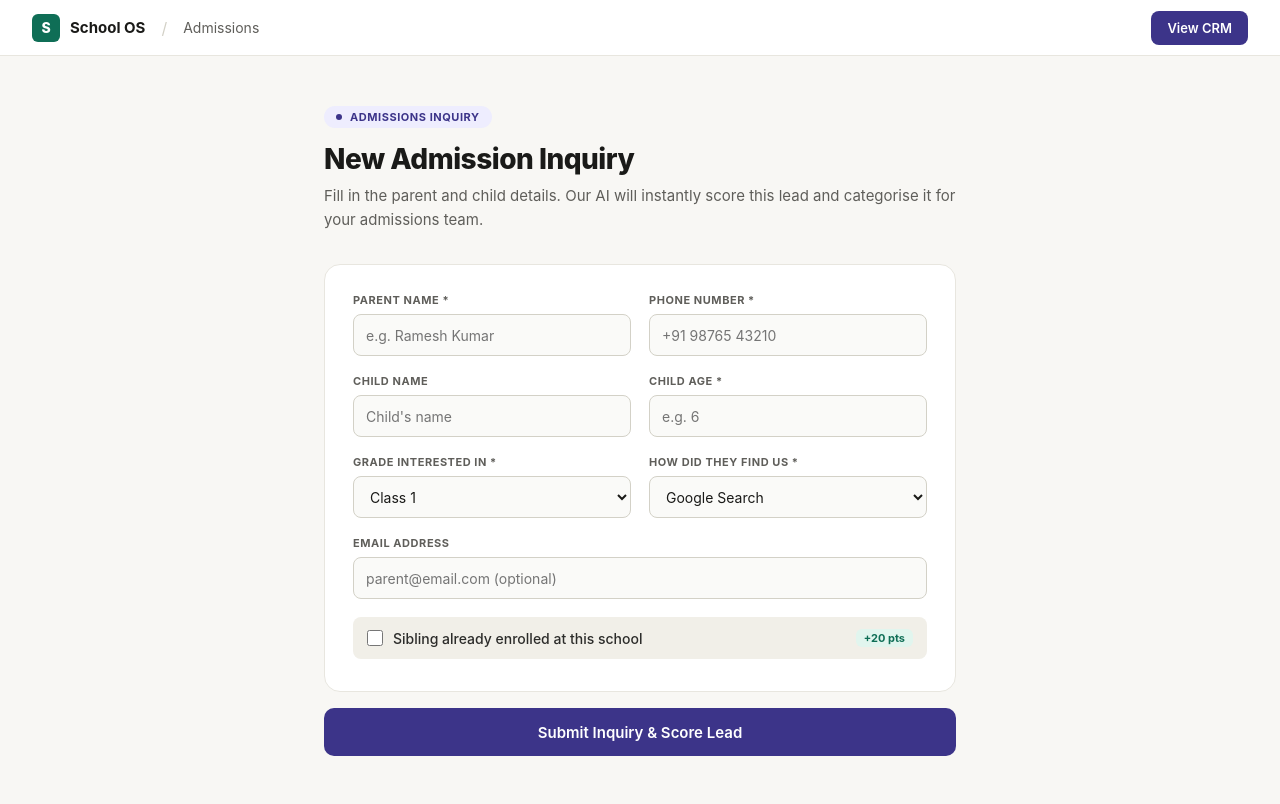
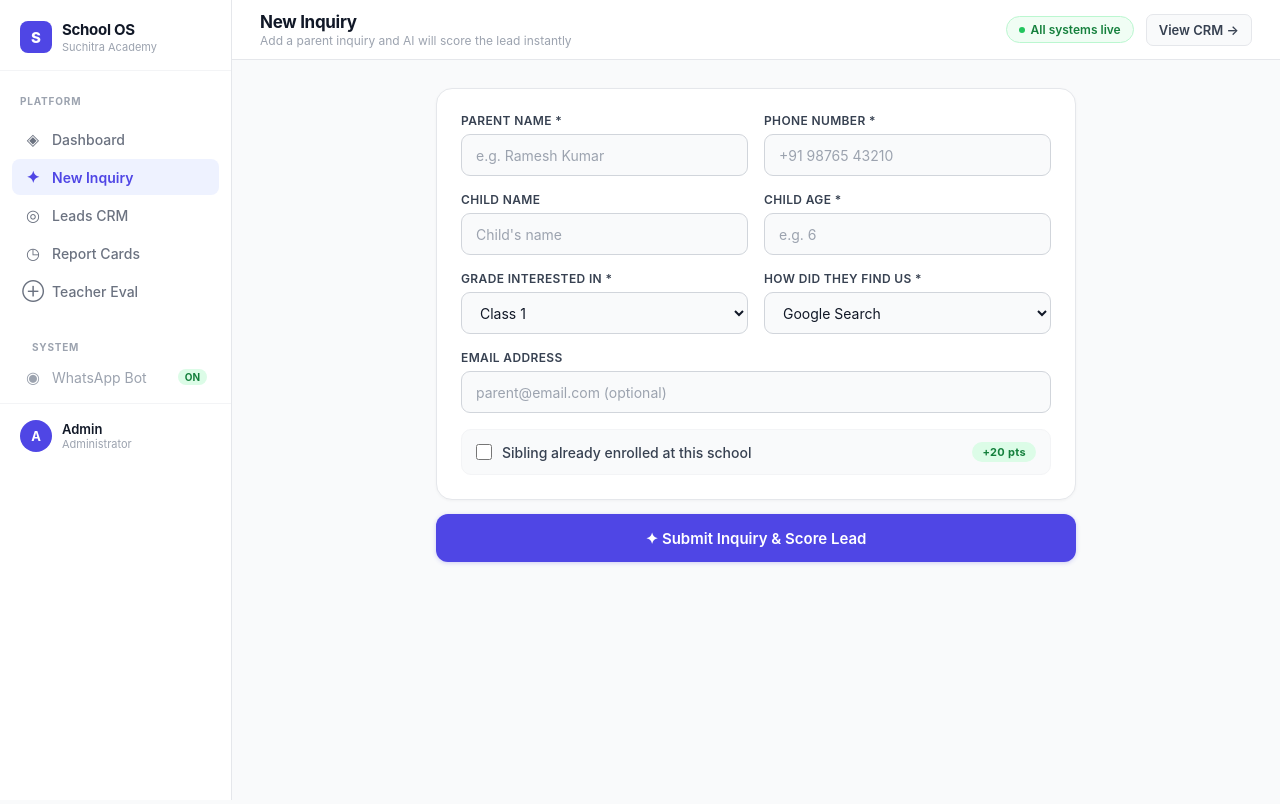
Before and after one commit to PranixQuick/School-OS, a Next.js app: page /admissions in a window 1280 px wide. Built offline with nearby package versions, Linux system fonts and the light colour scheme.

Commit message:
Update page.tsx

```diff
--- a/app/admissions/page.tsx
+++ b/app/admissions/page.tsx
@@ -1,40 +1,18 @@
 'use client';
 
 import { useState } from 'react';
-import type { CSSProperties } from 'react';
+import Layout from '@/components/Layout';
 import Link from 'next/link';
 
 type FormStatus = 'idle' | 'submitting' | 'success' | 'error';
+interface FormData { parent_name: string; child_name: string; child_age: string; target_class: string; source: string; phone: string; email: string; has_sibling: boolean; }
+interface SubmitResult { score: number; priority: string; aiNote: string; }
 
-interface FormData {
-  parent_name: string;
-  child_name: string;
-  child_age: string;
-  target_class: string;
-  source: string;
-  phone: string;
-  email: string;
-  has_sibling: boolean;
-}
-
-interface SubmitResult {
-  score: number;
-  priority: string;
-  aiNote: string;
-}
-
-const BTN: CSSProperties = { border: 'none', cursor: 'pointer', fontFamily: 'inherit', fontWeight: 600 };
-
-const PRIORITY_STYLES: Record<string, { bg: string; color: string; label: string }> = {
-  high:   { bg: '#E1F5EE', color: '#0F6E56', label: 'HIGH PRIORITY' },
-  medium: { bg: '#FAEEDA', color: '#854F0B', label: 'MEDIUM PRIORITY' },
-  low:    { bg: '#FAECE7', color: '#993C1D', label: 'LOW PRIORITY' },
-};
-
-const INITIAL: FormData = {
-  parent_name: '', child_name: '', child_age: '',
-  target_class: '1', source: 'google',
-  phone: '', email: '', has_sibling: false,
+const INITIAL: FormData = { parent_name: '', child_name: '', child_age: '', target_class: '1', source: 'google', phone: '', email: '', has_sibling: false };
+const P_STYLES: Record<string, { bg: string; color: string; border: string; label: string }> = {
+  high:   { bg: '#DCFCE7', color: '#15803D', border: '#22C55E', label: 'HIGH PRIORITY' },
+  medium: { bg: '#FEF9C3', color: '#A16207', border: '#F59E0B', label: 'MEDIUM PRIORITY' },
+  low:    { bg: '#FEE2E2', color: '#B91C1C', border: '#EF4444', label: 'LOW PRIORITY' },
 };
 
 export default function AdmissionsPage() {
@@ -43,217 +21,90 @@ export default function AdmissionsPage() {
   const [result, setResult] = useState<SubmitResult | null>(null);
   const [errorMsg, setErrorMsg] = useState('');
 
-  function set(key: keyof FormData, val: string | boolean) {
-    setForm(prev => ({ ...prev, [key]: val }));
-  }
+  function set(key: keyof FormData, val: string | boolean) { setForm(prev => ({ ...prev, [key]: val })); }
 
   async function handleSubmit(e: React.FormEvent) {
     e.preventDefault();
     if (!form.parent_name || !form.phone || !form.child_age) return;
     setStatus('submitting'); setResult(null); setErrorMsg('');
-
     try {
-      const res = await fetch('/api/admissions/create', {
-        method: 'POST',
-        headers: { 'Content-Type': 'application/json' },
-        body: JSON.stringify({
-          ...form,
-          child_age: parseInt(form.child_age, 10),
-          has_sibling: form.has_sibling,
-          email: form.email || undefined,
-          child_name: form.child_name || undefined,
-        }),
-      });
+      const res = await fetch('/api/admissions/create', { method: 'POST', headers: { 'Content-Type': 'application/json' }, body: JSON.stringify({ ...form, child_age: parseInt(form.child_age, 10), has_sibling: form.has_sibling, email: form.email || undefined, child_name: form.child_name || undefined }) });
       const data = await res.json() as { error?: string } & SubmitResult;
       if (!res.ok) throw new Error(data.error ?? 'Submission failed');
       setResult({ score: data.score, priority: data.priority, aiNote: data.aiNote });
-      setStatus('success');
-      setForm(INITIAL);
-    } catch (err: unknown) {
-      setErrorMsg(err instanceof Error ? err.message : 'Unknown error');
-      setStatus('error');
-    }
+      setStatus('success'); setForm(INITIAL);
+    } catch (err: unknown) { setErrorMsg(err instanceof Error ? err.message : 'Unknown error'); setStatus('error'); }
   }
 
-  const inputStyle: CSSProperties = {
-    width: '100%', height: 42, borderRadius: 8,
-    border: '1px solid #D3D1C7', background: '#FAFAF8',
-    fontSize: 14, padding: '0 12px', outline: 'none',
-    fontFamily: 'inherit', color: '#1A1A18',
-  };
-
-  const labelStyle: CSSProperties = {
-    display: 'block', fontSize: 11, fontWeight: 700,
-    color: '#5F5E5A', letterSpacing: '0.05em', marginBottom: 7,
-  };
-
   return (
-    <div style={{ minHeight: '100vh', background: '#F8F7F4', fontFamily: '-apple-system, BlinkMacSystemFont, "Segoe UI", sans-serif' }}>
-
-      {/* Nav */}
-      <nav style={{ background: '#fff', borderBottom: '1px solid #E8E6DF', height: 56, display: 'flex', alignItems: 'center', padding: '0 32px', justifyContent: 'space-between' }}>
-        <div style={{ display: 'flex', alignItems: 'center', gap: 10 }}>
-          <a href="/" style={{ display: 'flex', alignItems: 'center', gap: 10, textDecoration: 'none' }}>
-            <div style={{ width: 28, height: 28, borderRadius: 6, background: '#0F6E56', display: 'flex', alignItems: 'center', justifyContent: 'center' }}>
-              <span style={{ color: '#fff', fontWeight: 800, fontSize: 14 }}>S</span>
+    <Layout
+      title="New Inquiry"
+      subtitle="Add a parent inquiry and AI will score the lead instantly"
+      actions={<Link href="/admissions/crm" className="btn btn-ghost btn-sm">View CRM →</Link>}
+    >
+      <div style={{ maxWidth: 640, margin: '0 auto' }}>
+        <form onSubmit={handleSubmit}>
+          <div className="card" style={{ marginBottom: 14 }}>
+            <div style={{ display: 'grid', gridTemplateColumns: '1fr 1fr', gap: 16, marginBottom: 16 }}>
+              <div><label className="label">PARENT NAME *</label><input required className="input" value={form.parent_name} onChange={e => set('parent_name', e.target.value)} placeholder="e.g. Ramesh Kumar" /></div>
+              <div><label className="label">PHONE NUMBER *</label><input required className="input" value={form.phone} onChange={e => set('phone', e.target.value)} placeholder="+91 98765 43210" /></div>
             </div>
-            <span style={{ fontWeight: 700, fontSize: 15, color: '#1A1A18' }}>School OS</span>
-          </a>
-          <span style={{ color: '#D3D1C7', margin: '0 6px' }}>/</span>
-          <span style={{ fontSize: 14, color: '#5F5E5A' }}>Admissions</span>
-        </div>
-        <Link href="/admissions/crm"
-          style={{ ...BTN, height: 34, padding: '0 16px', borderRadius: 8, background: '#3C3489', color: '#fff', fontSize: 13, display: 'flex', alignItems: 'center', textDecoration: 'none' }}>
-          View CRM
-        </Link>
-      </nav>
-
-      <div style={{ maxWidth: 680, margin: '0 auto', padding: '48px 24px' }}>
-
-        {/* Header */}
-        <div style={{ marginBottom: 32 }}>
-          <div style={{ display: 'inline-flex', alignItems: 'center', gap: 8, background: '#EEEDFE', borderRadius: 20, padding: '4px 12px', marginBottom: 14 }}>
-            <div style={{ width: 6, height: 6, borderRadius: '50%', background: '#3C3489' }} />
-            <span style={{ fontSize: 11, fontWeight: 700, color: '#3C3489', letterSpacing: '0.05em' }}>ADMISSIONS INQUIRY</span>
-          </div>
-          <h1 style={{ fontSize: 28, fontWeight: 800, color: '#1A1A18', margin: '0 0 8px', letterSpacing: '-0.5px' }}>
-            New Admission Inquiry
-          </h1>
-          <p style={{ fontSize: 15, color: '#5F5E5A', margin: 0, lineHeight: 1.6 }}>
-            Fill in the parent and child details. Our AI will instantly score this lead and categorise it for your admissions team.
-          </p>
-        </div>
-
-        {/* Form */}
-        <form onSubmit={handleSubmit}>
-          <div style={{ background: '#fff', border: '1px solid #E8E6DF', borderRadius: 16, padding: 28, marginBottom: 16 }}>
-
-            <div style={{ display: 'grid', gridTemplateColumns: '1fr 1fr', gap: 18, marginBottom: 18 }}>
+            <div style={{ display: 'grid', gridTemplateColumns: '1fr 1fr', gap: 16, marginBottom: 16 }}>
+              <div><label className="label">CHILD NAME</label><input className="input" value={form.child_name} onChange={e => set('child_name', e.target.value)} placeholder="Child's name" /></div>
+              <div><label className="label">CHILD AGE *</label><input required type="number" min="3" max="18" className="input" value={form.child_age} onChange={e => set('child_age', e.target.value)} placeholder="e.g. 6" /></div>
+            </div>
+            <div style={{ display: 'grid', gridTemplateColumns: '1fr 1fr', gap: 16, marginBottom: 16 }}>
               <div>
-                <label style={labelStyle}>PARENT NAME *</label>
-                <input required value={form.parent_name} onChange={e => set('parent_name', e.target.value)}
-                  placeholder="e.g. Ramesh Kumar" style={inputStyle} />
-              </div>
-              <div>
-                <label style={labelStyle}>PHONE NUMBER *</label>
-                <input required value={form.phone} onChange={e => set('phone', e.target.value)}
-                  placeholder="+91 98765 43210" style={inputStyle} />
-              </div>
-            </div>
-
-            <div style={{ display: 'grid', gridTemplateColumns: '1fr 1fr', gap: 18, marginBottom: 18 }}>
-              <div>
-                <label style={labelStyle}>CHILD NAME</label>
-                <input value={form.child_name} onChange={e => set('child_name', e.target.value)}
-                  placeholder="Child's name" style={inputStyle} />
-              </div>
-              <div>
-                <label style={labelStyle}>CHILD AGE *</label>
-                <input required type="number" min="3" max="18" value={form.child_age}
-                  onChange={e => set('child_age', e.target.value)}
-                  placeholder="e.g. 6" style={inputStyle} />
-              </div>
-            </div>
-
-            <div style={{ display: 'grid', gridTemplateColumns: '1fr 1fr', gap: 18, marginBottom: 18 }}>
-              <div>
-                <label style={labelStyle}>GRADE INTERESTED IN *</label>
-                <select required value={form.target_class} onChange={e => set('target_class', e.target.value)} style={inputStyle}>
-                  {['1','2','3','4','5','6','7','8','9','10'].map(g => (
-                    <option key={g} value={g}>Class {g}</option>
-                  ))}
+                <label className="label">GRADE INTERESTED IN *</label>
+                <select required className="input" value={form.target_class} onChange={e => set('target_class', e.target.value)}>
+                  {['1','2','3','4','5','6','7','8','9','10'].map(g => <option key={g} value={g}>Class {g}</option>)}
                 </select>
               </div>
               <div>
-                <label style={labelStyle}>HOW DID THEY FIND US *</label>
-                <select required value={form.source} onChange={e => set('source', e.target.value)} style={inputStyle}>
-                  {[
-                    { value: 'referral', label: 'Parent Referral' },
-                    { value: 'google', label: 'Google Search' },
-                    { value: 'website', label: 'School Website' },
-                    { value: 'instagram', label: 'Instagram' },
-                    { value: 'facebook', label: 'Facebook' },
-                    { value: 'walk-in', label: 'Walk-in' },
-                    { value: 'other', label: 'Other' },
-                  ].map(s => <option key={s.value} value={s.value}>{s.label}</option>)}
+                <label className="label">HOW DID THEY FIND US *</label>
+                <select required className="input" value={form.source} onChange={e => set('source', e.target.value)}>
+                  {[{ v: 'referral', l: 'Parent Referral' }, { v: 'google', l: 'Google Search' }, { v: 'website', l: 'School Website' }, { v: 'instagram', l: 'Instagram' }, { v: 'facebook', l: 'Facebook' }, { v: 'walk-in', l: 'Walk-in' }, { v: 'other', l: 'Other' }].map(s => <option key={s.v} value={s.v}>{s.l}</option>)}
                 </select>
               </div>
             </div>
-
-            <div style={{ marginBottom: 18 }}>
-              <label style={labelStyle}>EMAIL ADDRESS</label>
-              <input type="email" value={form.email} onChange={e => set('email', e.target.value)}
-                placeholder="parent@email.com (optional)" style={inputStyle} />
-            </div>
-
-            {/* Sibling checkbox */}
-            <div style={{ display: 'flex', alignItems: 'center', gap: 10, padding: '12px 14px', background: '#F1EFE8', borderRadius: 8, marginBottom: 4 }}>
-              <input type="checkbox" id="sibling" checked={form.has_sibling}
-                onChange={e => set('has_sibling', e.target.checked)}
-                style={{ width: 16, height: 16, cursor: 'pointer' }} />
-              <label htmlFor="sibling" style={{ fontSize: 14, color: '#2C2C2A', cursor: 'pointer', fontWeight: 500 }}>
-                Sibling already enrolled at this school
-              </label>
-              <span style={{ marginLeft: 'auto', fontSize: 11, fontWeight: 700, color: '#0F6E56', background: '#E1F5EE', padding: '2px 8px', borderRadius: 6 }}>
-                +20 pts
-              </span>
+            <div style={{ marginBottom: 16 }}><label className="label">EMAIL ADDRESS</label><input type="email" className="input" value={form.email} onChange={e => set('email', e.target.value)} placeholder="parent@email.com (optional)" /></div>
+            <div style={{ display: 'flex', alignItems: 'center', gap: 10, padding: '12px 14px', background: '#F9FAFB', borderRadius: 10, border: '1px solid #F3F4F6' }}>
+              <input type="checkbox" id="sibling" checked={form.has_sibling} onChange={e => set('has_sibling', e.target.checked)} style={{ width: 16, height: 16, cursor: 'pointer', accentColor: '#4F46E5' }} />
+              <label htmlFor="sibling" style={{ fontSize: 14, color: '#374151', cursor: 'pointer', fontWeight: 500, flex: 1 }}>Sibling already enrolled at this school</label>
+              <span className="badge badge-high">+20 pts</span>
             </div>
           </div>
 
-          {/* Error */}
-          {status === 'error' && (
-            <div style={{ background: '#FAECE7', border: '1px solid #F0997B', borderRadius: 10, padding: '14px 18px', color: '#712B13', fontSize: 14, marginBottom: 16 }}>
-              <strong>Error:</strong> {errorMsg}
-            </div>
-          )}
+          {status === 'error' && <div className="alert alert-error" style={{ marginBottom: 14 }}><strong>Error:</strong> {errorMsg}</div>}
 
-          <button type="submit" disabled={status === 'submitting'}
-            style={{ ...BTN, width: '100%', height: 48, borderRadius: 10, background: status === 'submitting' ? '#7F77DD' : '#3C3489', color: '#fff', fontSize: 15, display: 'flex', alignItems: 'center', justifyContent: 'center', gap: 10 }}>
-            {status === 'submitting' ? <><Spinner /> Scoring with AI...</> : 'Submit Inquiry & Score Lead'}
+          <button type="submit" disabled={status === 'submitting'} className="btn btn-primary btn-lg" style={{ width: '100%' }}>
+            {status === 'submitting' ? <><span className="spinner" style={{ width: 16, height: 16, border: '2px solid rgba(255,255,255,0.3)', borderTop: '2px solid #fff' }} />Scoring with AI...</> : '✦ Submit Inquiry & Score Lead'}
           </button>
         </form>
 
-        {/* Success result */}
         {status === 'success' && result && (() => {
-          const ps = PRIORITY_STYLES[result.priority] ?? PRIORITY_STYLES.medium;
+          const ps = P_STYLES[result.priority] ?? P_STYLES.medium;
           return (
-            <div style={{ marginTop: 20, background: '#fff', border: `1.5px solid ${ps.color}`, borderRadius: 16, overflow: 'hidden' }}>
-              <div style={{ background: ps.bg, padding: '16px 24px', display: 'flex', alignItems: 'center', justifyContent: 'space-between' }}>
+            <div className="card" style={{ marginTop: 16, border: `1.5px solid ${ps.border}`, padding: 0, overflow: 'hidden' }}>
+              <div style={{ background: ps.bg, padding: '16px 22px', display: 'flex', alignItems: 'center', justifyContent: 'space-between' }}>
                 <div>
                   <div style={{ fontSize: 11, fontWeight: 700, color: ps.color, letterSpacing: '0.05em', marginBottom: 4 }}>LEAD SCORED</div>
-                  <div style={{ fontSize: 16, fontWeight: 800, color: '#1A1A18' }}>{ps.label}</div>
+                  <div style={{ fontSize: 16, fontWeight: 800, color: '#111827' }}>{ps.label}</div>
                 </div>
-                <div style={{ width: 64, height: 64, borderRadius: '50%', background: '#fff', border: `3px solid ${ps.color}`, display: 'flex', flexDirection: 'column', alignItems: 'center', justifyContent: 'center' }}>
+                <div className="score-circle" style={{ width: 64, height: 64, background: '#fff', border: `3px solid ${ps.border}` }}>
                   <div style={{ fontSize: 22, fontWeight: 800, color: ps.color, lineHeight: 1 }}>{result.score}</div>
                   <div style={{ fontSize: 10, color: ps.color, fontWeight: 600 }}>/ 100</div>
                 </div>
               </div>
-              {result.aiNote && (
-                <div style={{ padding: '14px 24px', borderTop: `1px solid ${ps.bg}` }}>
-                  <span style={{ fontSize: 11, fontWeight: 700, color: ps.color }}>AI INSIGHT: </span>
-                  <span style={{ fontSize: 14, color: '#2C2C2A' }}>{result.aiNote}</span>
-                </div>
-              )}
-              <div style={{ padding: '14px 24px', borderTop: '1px solid #E8E6DF', display: 'flex', justifyContent: 'space-between', alignItems: 'center' }}>
-                <span style={{ fontSize: 13, color: '#888780' }}>Lead saved to CRM</span>
-                <Link href="/admissions/crm"
-                  style={{ fontSize: 13, fontWeight: 700, color: '#3C3489', textDecoration: 'none' }}>
-                  View in CRM →
-                </Link>
+              {result.aiNote && <div style={{ padding: '12px 22px', borderTop: `1px solid ${ps.bg}` }}><span style={{ fontSize: 11, fontWeight: 700, color: ps.color }}>AI INSIGHT: </span><span style={{ fontSize: 14, color: '#374151' }}>{result.aiNote}</span></div>}
+              <div style={{ padding: '12px 22px', borderTop: '1px solid #F3F4F6', display: 'flex', justifyContent: 'space-between', alignItems: 'center' }}>
+                <span style={{ fontSize: 13, color: '#9CA3AF' }}>Lead saved to CRM</span>
+                <Link href="/admissions/crm" style={{ fontSize: 13, fontWeight: 700, color: '#4F46E5', textDecoration: 'none' }}>View in CRM →</Link>
               </div>
             </div>
           );
         })()}
       </div>
-    </div>
+    </Layout>
   );
 }
-
-function Spinner() {
-  return (
-    <>
-      <style>{`@keyframes adm_spin{to{transform:rotate(360deg)}}`}</style>
-      <div style={{ width: 16, height: 16, border: '2px solid rgba(255,255,255,0.35)', borderTop: '2px solid #fff', borderRadius: '50%', animation: 'adm_spin 0.7s linear infinite' }} />
-    </>
-  );
-}
```
